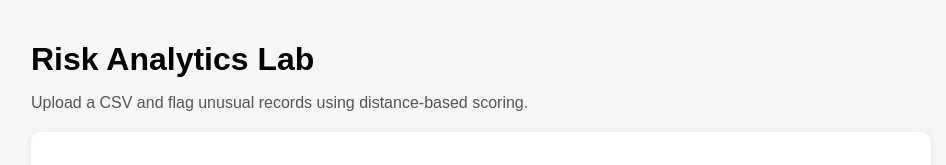
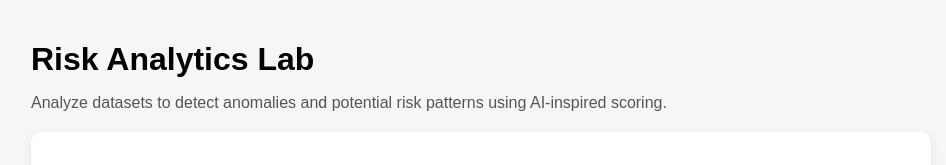
Before and after one commit to Olaniife/Risk-Analytics-Lab, a plain HTML site: page index.html in a window 1280 px wide. Shown: the top 165 px of the page, without its empty margins (159-1105 px from the left). Drawn offline with Linux system fonts and the light colour scheme.

Commit message:
Update index.html

```diff
--- a/index.html
+++ b/index.html
@@ -9,7 +9,7 @@
 <body>
   <div class="container">
     <h1>Risk Analytics Lab</h1>
-    <p class="subtitle">Upload a CSV and flag unusual records using distance-based scoring.</p>
+    <p class="subtitle">Analyze datasets to detect anomalies and potential risk patterns using AI-inspired scoring.</p>
 
     <div class="card">
       <h2>1. Upload Data</h2>
```
